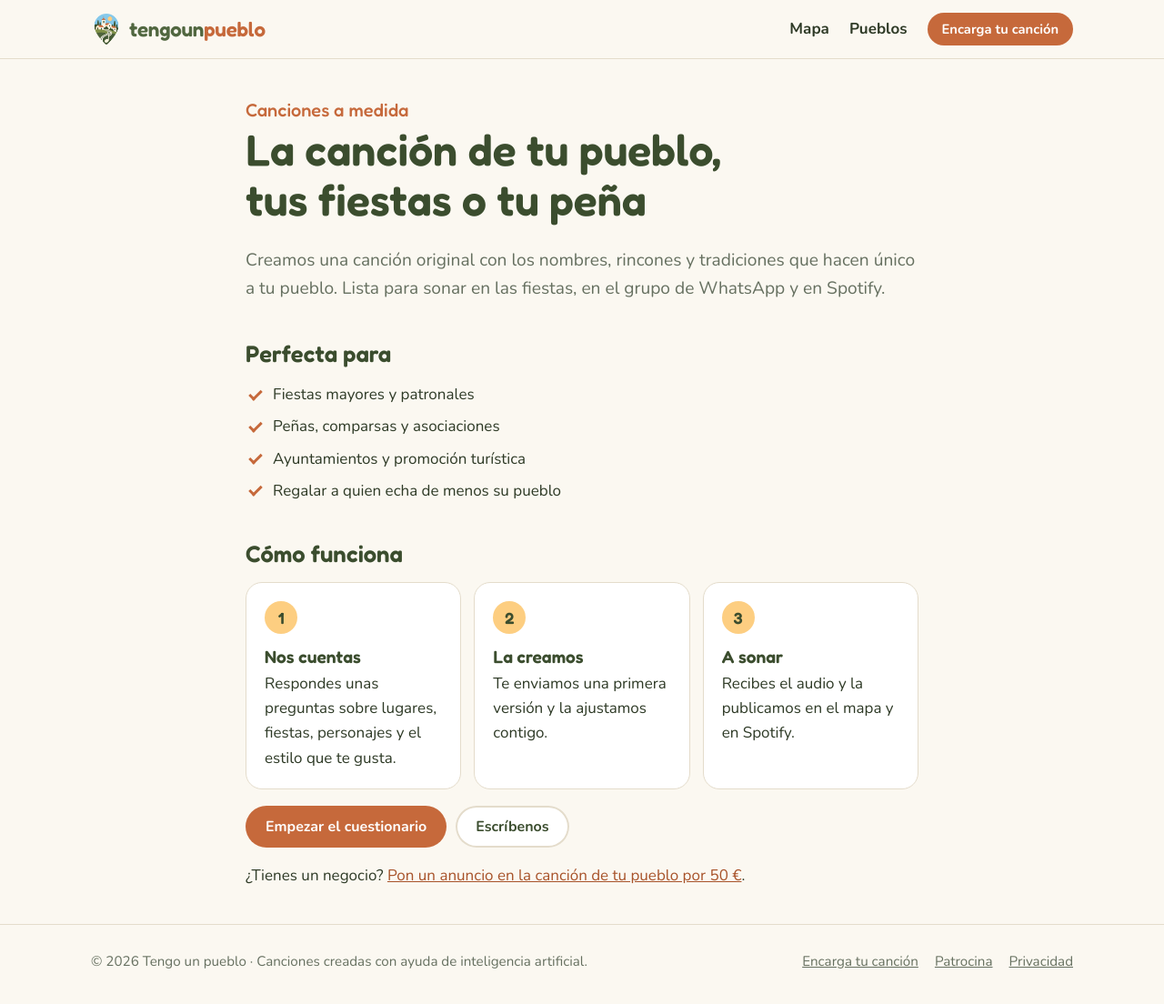
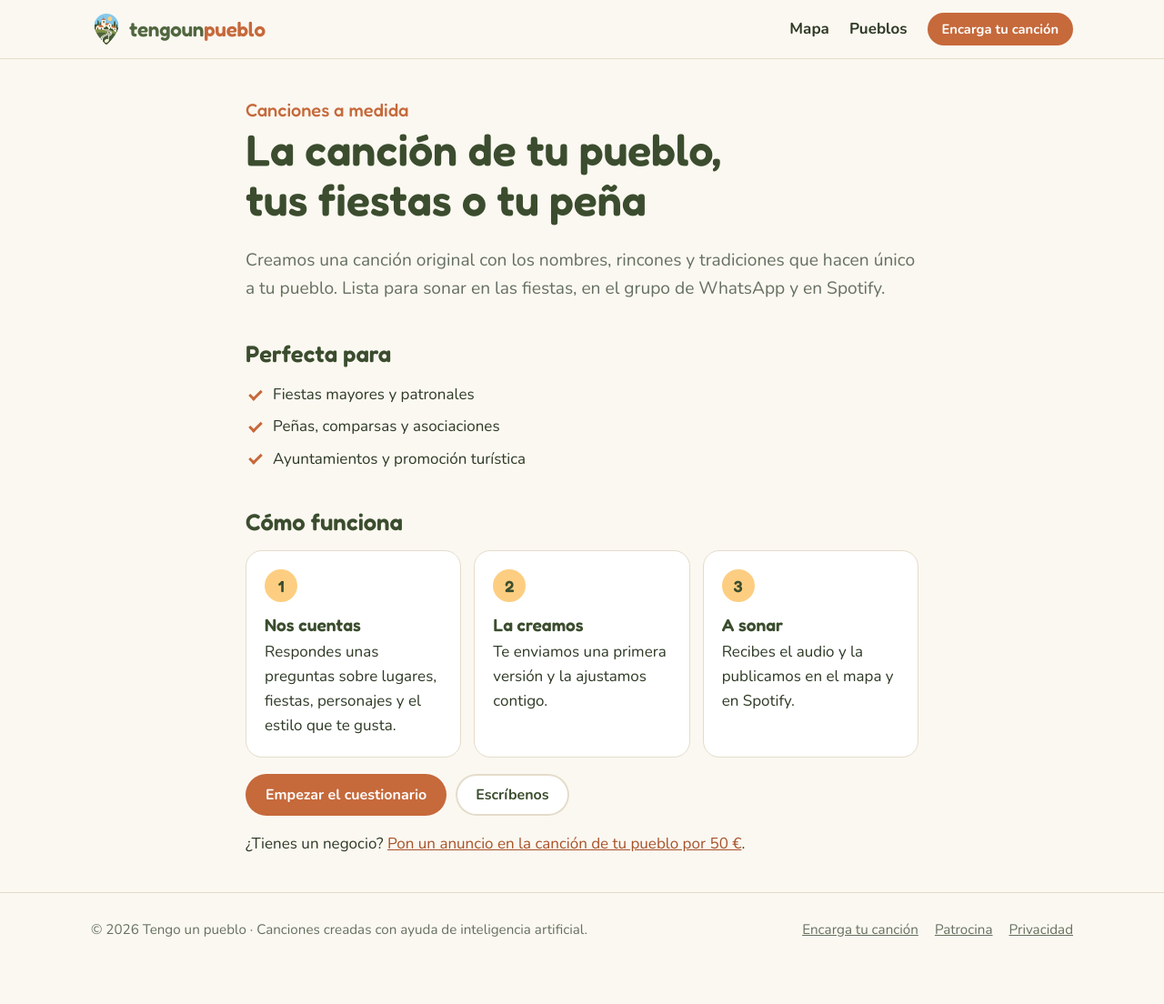
Before and after one commit to aitorroma/tengounpueblo, a Jekyll site: the page built from encarga.html, in a window 1280 px wide and 1109 px high. Shown: the top 1104 px of the window at 91% size. Built offline with Jekyll 4.4.1, drawn with Linux system fonts in a browser that asks for light colours.

Commit message:
Encargos: quitar «Regalar a quien echa de menos su pueblo»
Co-Authored-By: Claude Opus 5 <noreply@anthropic.com>
Claude-Session: https://claude.ai/code/session_0163mP2WdDSjcewAKFjQjZ1f

```diff
--- a/encarga.html
+++ b/encarga.html
@@ -14,7 +14,6 @@ permalink: /encarga/
     <li>Fiestas mayores y patronales</li>
     <li>Peñas, comparsas y asociaciones</li>
     <li>Ayuntamientos y promoción turística</li>
-    <li>Regalar a quien echa de menos su pueblo</li>
   </ul>
 
   <h2>Cómo funciona</h2>
```
